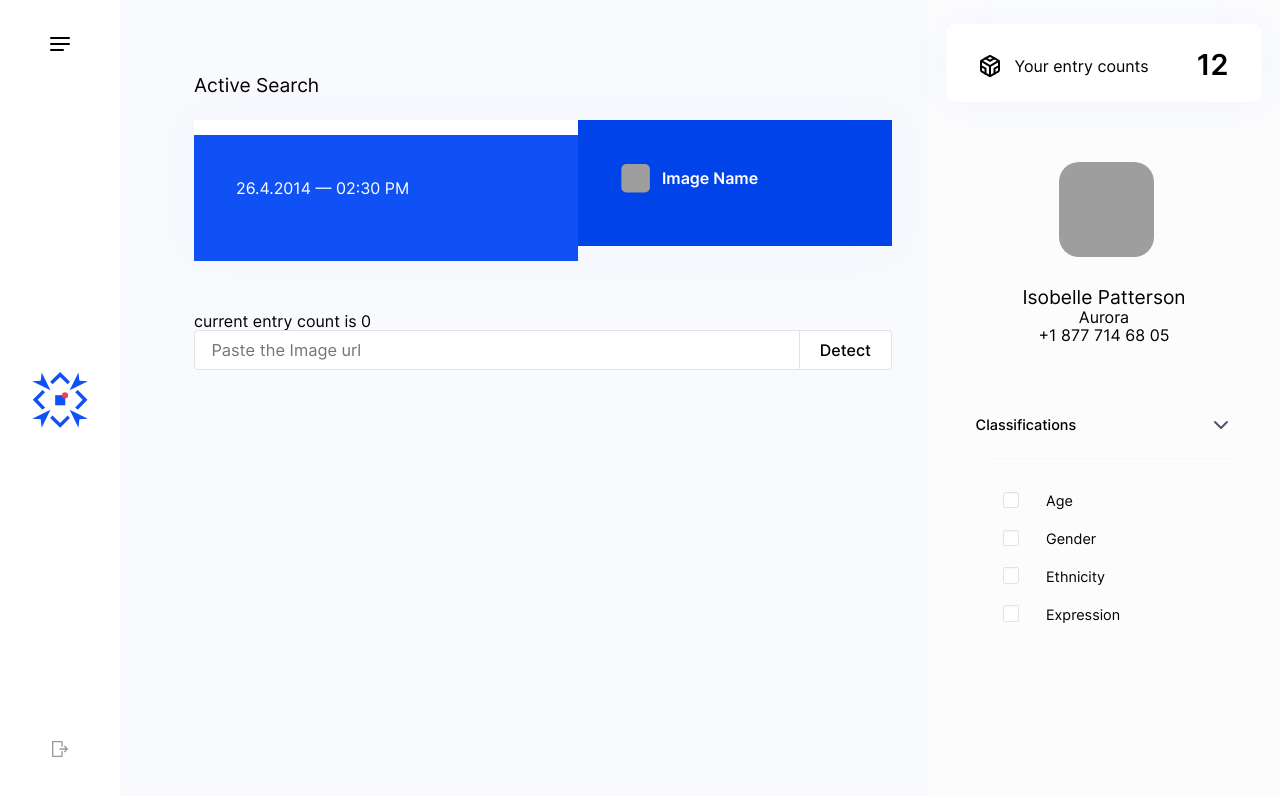
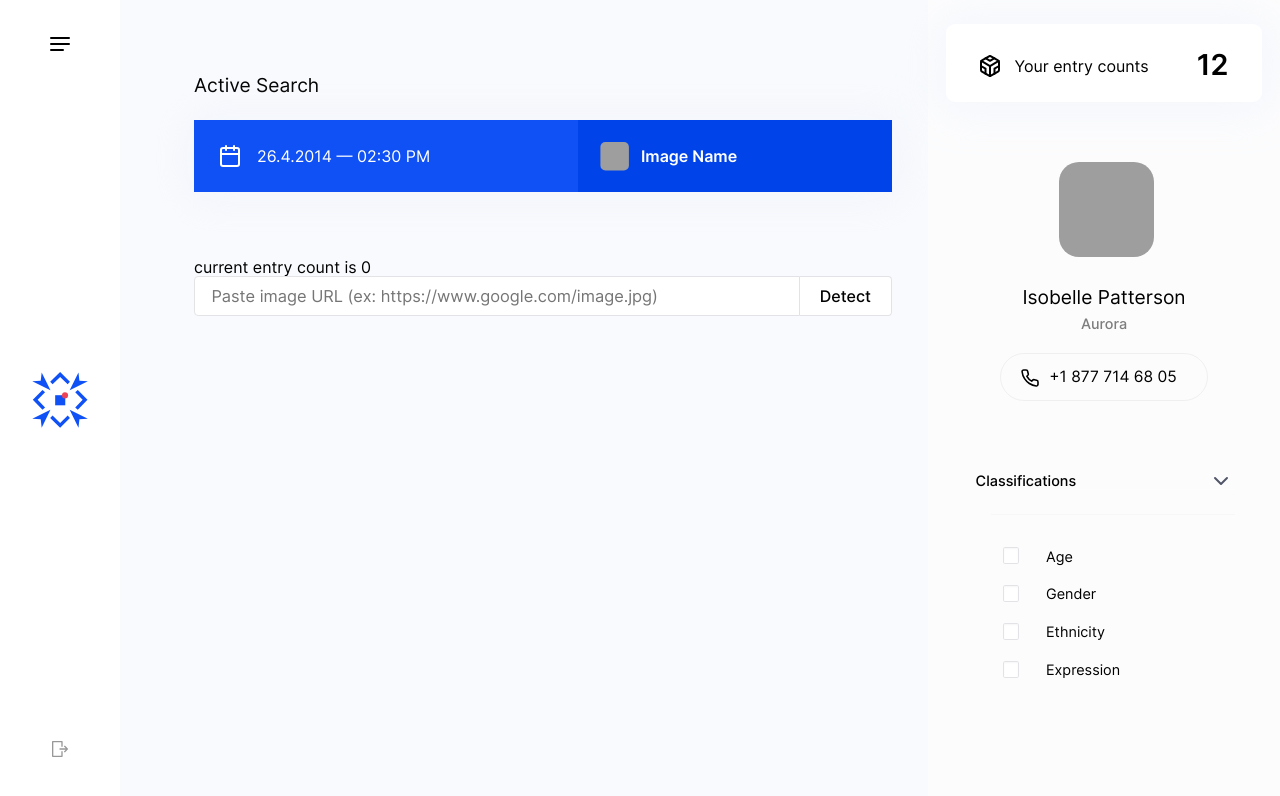
Before and after one commit to murshidazher/emotive, a React (Create React App) app in the folder client/: page / in a window 1280 px wide. Shown: the top 796 px of the page. Built offline with nearby package versions, Linux system fonts and the light colour scheme; grey boxes are pictures that could not be loaded.

Commit message:
feat(multiple): Add style changes

```diff
--- a/client/src/components/ImageLinkForm/ImageLinkForm.js
+++ b/client/src/components/ImageLinkForm/ImageLinkForm.js
@@ -7,7 +7,7 @@ const ImageLinkForm = (props) => {
         <div>
 
             <div className="input-group input--btn">
-                        <input className="form-control" type="text" onChange={props.onInputChange} placeholder="Paste the Image url" />
+                        <input className="form-control" type="text" onChange={props.onInputChange} placeholder="Paste image URL (ex: https://www.google.com/image.jpg)" />
                         <button type="button" className="btn" onClick={props.onSubmit}>Detect</button>
             </div>
         </div>
--- a/client/src/components/Navigation/Navigation.css
+++ b/client/src/components/Navigation/Navigation.css
@@ -111,9 +111,41 @@
 }
 
 .user__name {
-    text-align: center;
     font-size: 1.2rem;
+    margin-bottom: 8px;
+
 }
+
+.user__location {
+    font-size: .9rem;
+    margin-bottom: 20px;
+    font-weight: 500;
+    opacity: .5;
+}
+
+.user__phone {
+    font-size: .975rem;
+    padding: .875rem .8rem;
+    position: relative;
+    border-radius: 100px;
+    width: 180px;
+
+    margin: 0 auto;
+    border: 1px solid rgba(228, 228, 228, 0.5);
+}
+
+.user__phone__icon {
+    transform: scale(.8);
+    display: inline-block;
+    position: absolute;
+    left: 14px;
+    top: 12px;
+}
+
+.user__phone__content {
+    margin-left: 18px;
+}
+
 
 @media screen and (max-width: 60em) {
     .display-none {
@@ -127,39 +159,8 @@
         z-index: 9999;
         top: 0;
         left: 0;
-        background: rgba(0, 0, 0, 0.9);
+        background: rgba(32, 32, 32, 0.8);
     }
-
-    /* @-moz-keyframes slidein {
-        0% {
-            right: 0px;
-        }
-
-        100% {
-            right: -22rem;
-        }
-    }
-
-    @-webkit-keyframes slidein {
-        0% {
-            right: 0px;
-        }
-
-        100% {
-            right: -22rem;
-        }
-    }
-
-    @keyframes slidein {
-        0% {
-            right: 0px;
-        }
-
-        100% {
-            right: -22rem;
-        }
-    } */
-
 
     @-moz-keyframes slidein {
         0% {
@@ -335,11 +336,14 @@
     padding: 24px 34px;
 }
 
-.icon-count {
-    position: relative;
-    margin: auto;
-    text-align: center;
-    display: block;
+
+
+.f-icon-count {
     width: 20px;
     height: 22px;
 }
+
+.f-icon-phone {
+    width: 30px;
+    height: 24px;
+}
--- a/client/src/components/Navigation/Navigation.js
+++ b/client/src/components/Navigation/Navigation.js
@@ -5,6 +5,7 @@ import LogoImage from '../../img/logo_main.svg';
 import IconMenu from '../../img/icons/menu.svg';
 import IconSignOut from '../../img/icons/logout.svg';
 import IconCount from '../../img/icons/codesandbox.svg';
+import IconPhone from '../../img/icons/phone.svg';
 
 import Tree from '../Tree/Tree'
 import Branch from '../Tree/Branch'
@@ -57,7 +58,7 @@ class Navigation extends Component {
 
                     <div className="side-options__details__wrapper">
                     <div className="side-options__details__icon">
-                        <svg className="icon-count" onClick={this.onMenuClick} shapeRendering="geometricPrecision" style={{backgroundImage: `url(${IconCount})`, backgroundRepeat: 'no-repeat', backgroundPosition: 'center'}}>
+                        <svg className="f-icon f-icon-count" shapeRendering="geometricPrecision" style={{backgroundImage: `url(${IconCount})`, backgroundRepeat: 'no-repeat', backgroundPosition: 'center'}}>
                             </svg>
                     </div>
                     <div className="side-options__details__entry">Your entry counts</div>
@@ -79,8 +80,16 @@ class Navigation extends Component {
                     <div className="user__location">
                         Aurora
                     </div>
+
+
                     <div className="user__phone">
-                        +1 877 714 68 05
+                    <div className="user__phone__icon">
+                        <svg className="f-icon f-icon-phone" shapeRendering="geometricPrecision" style={{backgroundImage: `url(${IconPhone})`, backgroundRepeat: 'no-repeat', backgroundPosition: 'center'}}>
+                            </svg>
+                    </div>
+
+                    <span className="user__phone__content">+1 877 714 68 05</span>
+
                     </div>
                 </div>
 
--- a/client/src/containers/App.css
+++ b/client/src/containers/App.css
@@ -152,32 +152,35 @@ ul {
 }
 
 .box {
-  height: 126px;
+  height: 72px;
   margin: auto;
   margin-top: 1.5rem;
-  margin-bottom: 4.125rem;
+  margin-bottom: 6.125rem;
   box-sizing: border-box;
 
   background: #FFFFFF;
   box-shadow: 0 2px 40px 6px #e7effd5c;
   color: #FFF;
+  position: relative;
 
 }
 .box__left {
   height: 100%;
   width: 100%;
   display: inline-block;
+  position: relative;
 }
 
 .box__right {
   height: 100%;
   width: 100%;
   display: inline-block;
+  position: relative;
 }
 
 
 .box__content {
-  padding: 44px 42px;
+  padding: 0 21px;
 }
 
 .blue {
@@ -539,13 +542,21 @@ ul {
     margin: 4.625rem 22rem 0 7.5rem;
   }
 
+  .box {
+    margin-bottom: 4.125rem;
+  }
+
   .box__left {
     width: 55%;
+    position: absolute;
+    top: 0px;
 
   }
 
   .box__right {
     width: 45%;
+    position: absolute;
+    right: 0px;
   }
 
 }
@@ -586,6 +597,7 @@ ul {
   position: relative;
   width:auto;
   vertical-align: middle;
+  padding-top: 22px;
 }
 
 .image__name {
@@ -600,8 +612,34 @@ ul {
   position: relative;
   width:auto;
   vertical-align: middle;
+  padding-top: 24px;
+  overflow-wrap: normal;
 }
 
 .sub__title {
   font-size: 1.2rem;
 }
+
+.f-icon {
+  position: relative;
+  margin: auto;
+  text-align: center;
+  display: block;
+}
+
+.f-icon-calendar {
+  width: 30px;
+  height: 24px;
+  filter: invert(99%) sepia(0%) saturate(1852%) hue-rotate(130deg) brightness(120%) contrast(100%);
+}
+
+.box__details__content {
+  display: inline-block;
+  vertical-align: middle;
+}
+
+.box__details__icon-wrapper {
+  display: inline-block;
+  vertical-align: middle;
+  margin-right: 12px;
+}
--- a/client/src/containers/App.js
+++ b/client/src/containers/App.js
@@ -5,6 +5,10 @@ import ImageLinkForm from '../components/ImageLinkForm/ImageLinkForm';
 import Rank from '../components/Rank/Rank';
 import Login from '../components/Login/Login';
 import Signup from '../components/Signup/Signup';
+
+import IconCalendar from '../img/icons/calendar.svg';
+
+
 import './App.css';
 
 
@@ -134,7 +138,11 @@ class App extends Component {
               <div className="box__left blue">
                 <div className="box__content">
                 <div className="box__details">
-                  <div className="">26.4.2014 &mdash; 02:30 PM</div>
+                  <div className="box__details__icon-wrapper">
+                    <svg className="f-icon f-icon-calendar" shapeRendering="geometricPrecision" style={{backgroundImage: `url(${IconCalendar})`, backgroundRepeat: 'no-repeat', backgroundPosition: 'center'}}>
+                        </svg>
+                  </div>
+                  <div className="box__details__content">26.4.2014 &mdash; 02:30 PM</div>
                 </div>
                 </div>
 
```
Also changed, not shown: client/src/img/icons/phone.svg (added).
